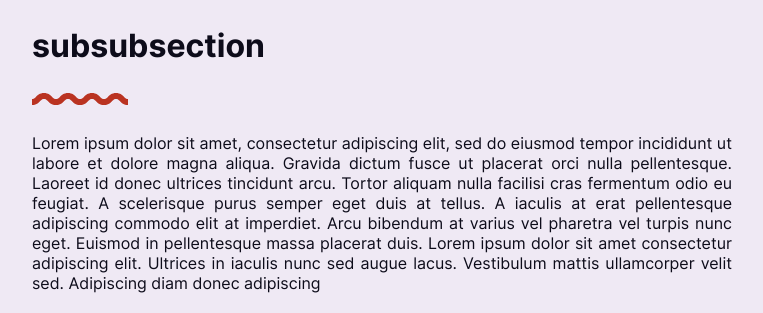
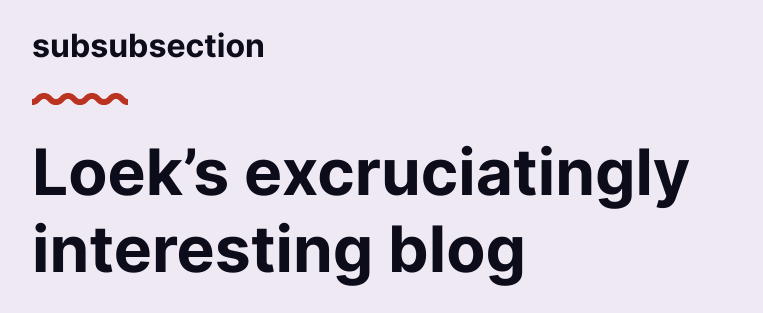
Before and after one commit to lonkaars/blog, a Next.js app: page / in a window 1280 px wide. Shown: the part 2060-2373 px from the top of the page, without its empty margins (370-1133 px from the left). Built offline with nearby package versions, Linux system fonts and the light colour scheme.

Commit message:
show heading for pinned articles

```diff
--- a/pages/index.tsx
+++ b/pages/index.tsx
@@ -37,6 +37,7 @@ export default function Home(props: {
 				{
 					props.posts.map((post, index) => {
 						return <>
+						{ index != 0 && <h1>{post.props.meta.title}</h1> }
 						<RenderedArticle content={post.props.content}/>
 						{ index + 1 != props.posts.length && <Seperator/> }
 						</>
```
